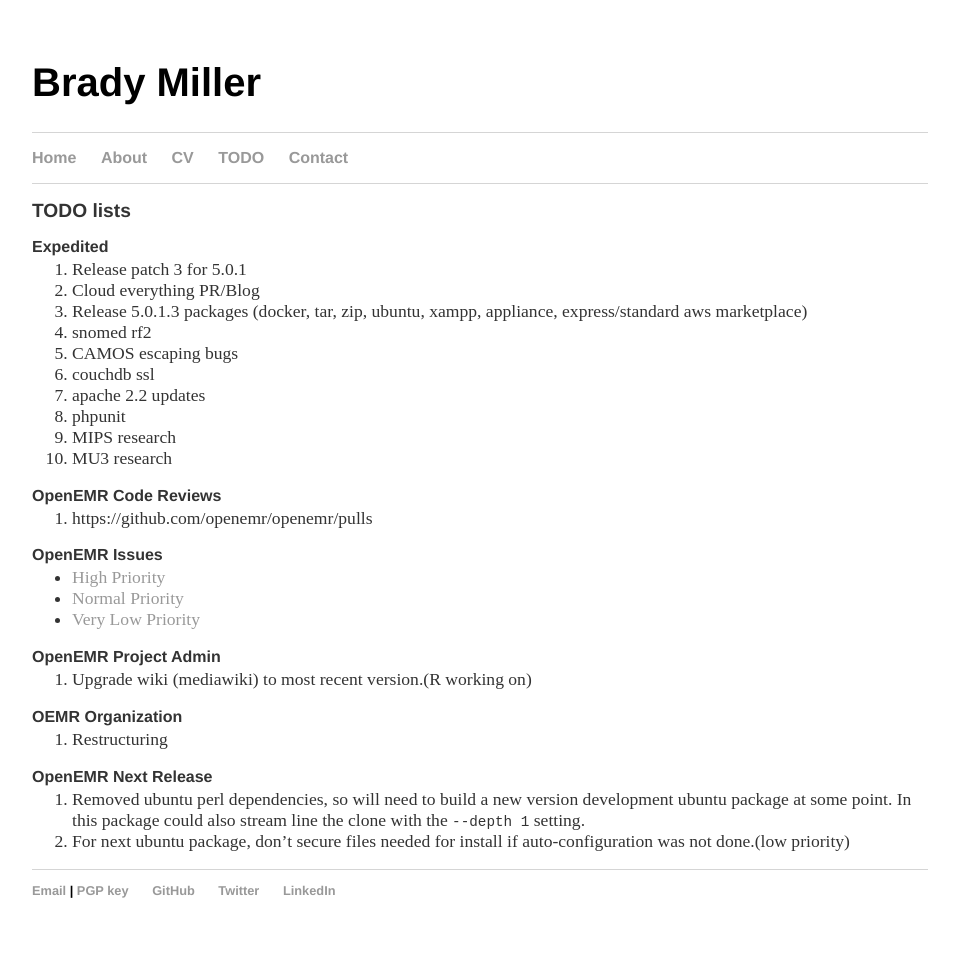
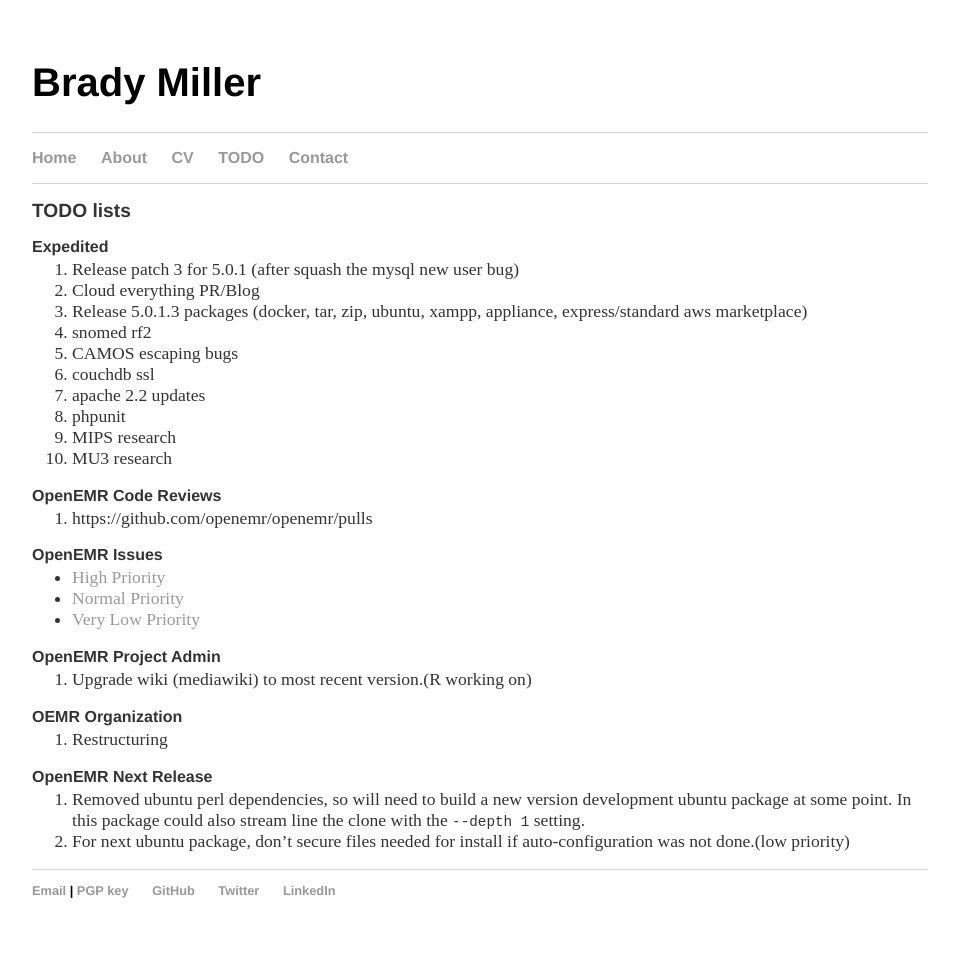
Before and after one commit to bradymiller/bradymiller.github.io, a Jekyll site: the page built from todo/index.md, in a window 1280 px wide. Shown: the whole page, without its empty margins (160-1119 px from the left). Built offline with Jekyll 4.4.1, drawn with Linux system fonts in a browser that asks for light colours; our own code applies the rules of GitHub Pages for plain Markdown files.

Commit message:
Update index.md

```diff
--- a/todo/index.md
+++ b/todo/index.md
@@ -4,7 +4,7 @@
 ## TODO lists
 
 ### Expedited
-1. Release patch 3 for 5.0.1
+1. Release patch 3 for 5.0.1 (after squash the mysql new user bug)
 1. Cloud everything PR/Blog
 1. Release 5.0.1.3 packages (docker, tar, zip, ubuntu, xampp, appliance, express/standard aws marketplace)
 1. snomed rf2
```
